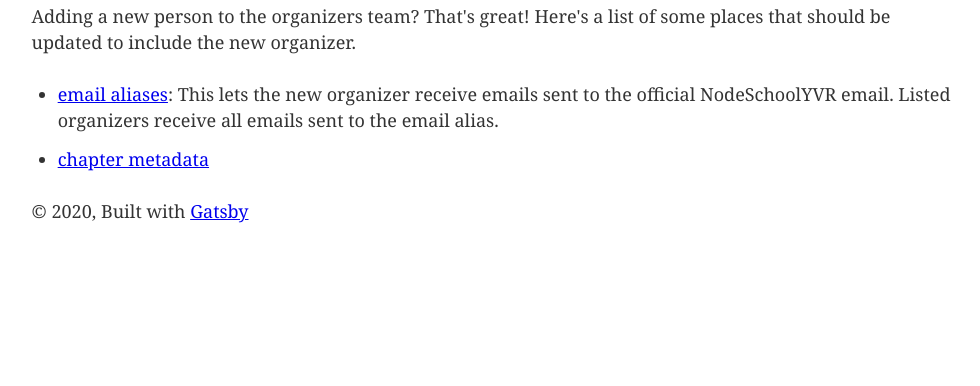
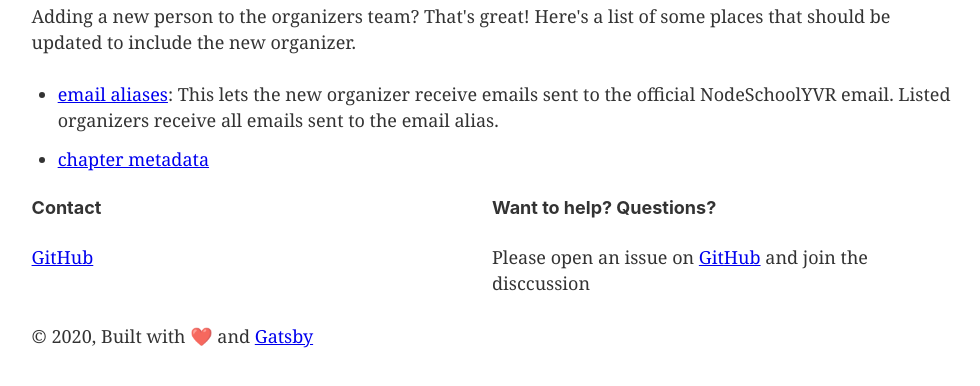
Before and after one commit to nodeschool/landshut, a Gatsby site: page /ADMIN in a window 1280 px wide. Shown: the part 94-480 px from the top of the page, without its empty margins (148-1128 px from the left). Built offline with nearby package versions, Linux system fonts and the light colour scheme; Gatsby itself is replaced by a stand-in of ours; some packages are replaced by stand-ins of ours.

Commit message:
add info footer

```diff
--- /dev/null
+++ b/src/components/Footer.tsx
@@ -0,0 +1,42 @@
+import React from "react";
+import styled from "@emotion/styled";
+
+const FooterContainer = styled.footer``;
+const FooterRow = styled.div`
+  display: flex;
+`;
+const FooterColAuto = styled.div`
+  flex-basis: 0;
+  flex-grow: 1;
+  flex-shrink: 1;
+`;
+const FooterColShrink = styled.div`
+  flex-basis: auto;
+  flex-grow: 0;
+  flex-shrink: 0;
+`;
+
+const Footer = () => (
+  <FooterContainer>
+    <FooterRow>
+      <FooterColAuto>
+        <h4>Contact</h4>
+        <a href="https://github.com/nodeschool/landshut/">GitHub</a>
+      </FooterColAuto>
+      <FooterColAuto>
+        <h4>Want to help? Questions?</h4>
+        <p>
+          Please open an issue on{" "}
+          <a href="https://github.com/nodeschool/landshut/issues">GitHub</a> and
+          join the disccussion
+        </p>
+      </FooterColAuto>
+    </FooterRow>
+    <div>
+      © {new Date().getFullYear()}, Built with ❤️ and&nbsp;
+      <a href="https://www.gatsbyjs.org">Gatsby</a>
+    </div>
+  </FooterContainer>
+);
+
+export default Footer;
--- a/src/components/layout.tsx
+++ b/src/components/layout.tsx
@@ -11,6 +11,7 @@ import { useStaticQuery, graphql } from "gatsby";
 
 import Header from "./header";
 import "./layout.css";
+import Footer from "./Footer";
 
 const Layout = ({ children }) => {
   const data = useStaticQuery(graphql`
@@ -35,11 +36,7 @@ const Layout = ({ children }) => {
         }}
       >
         <main>{children}</main>
-        <footer>
-          © {new Date().getFullYear()}, Built with
-          {` `}
-          <a href="https://www.gatsbyjs.org">Gatsby</a>
-        </footer>
+        <Footer></Footer>
       </div>
     </>
   );
```
